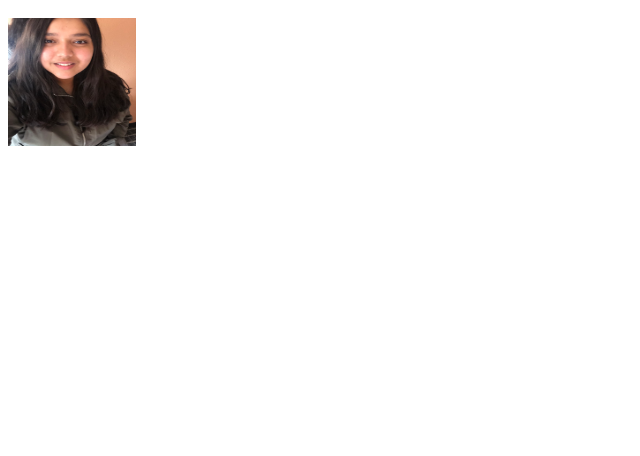
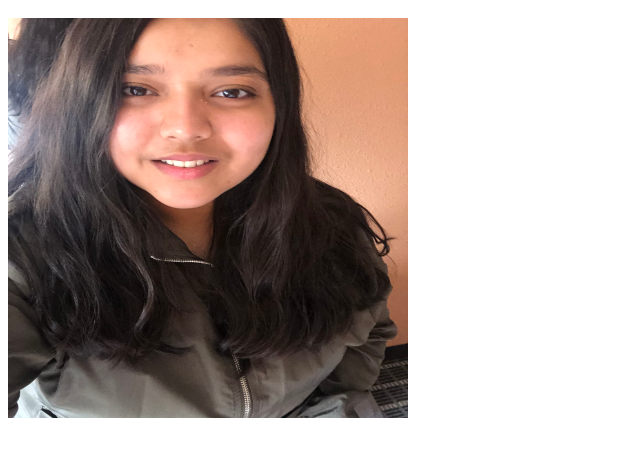
Before and after one commit to Hastipatel1996/hastipatel1996.github.io, a plain HTML site: page index.html in a window 1280 px wide. Shown: the part 48-504 px from the top of the page, without its empty margins (0-640 px from the left). Drawn offline with Linux system fonts and the light colour scheme.

Commit message:
Update index.html

```diff
--- a/index.html
+++ b/index.html
@@ -3,5 +3,5 @@
         Hasti's Portfolio
     </h1>
 
-    <img src="img.jpg" style="width:128px;height:128px;"></img>
+    <img src="img.jpg" style="width:400px;height:400px;"></img>
 </html>
```
